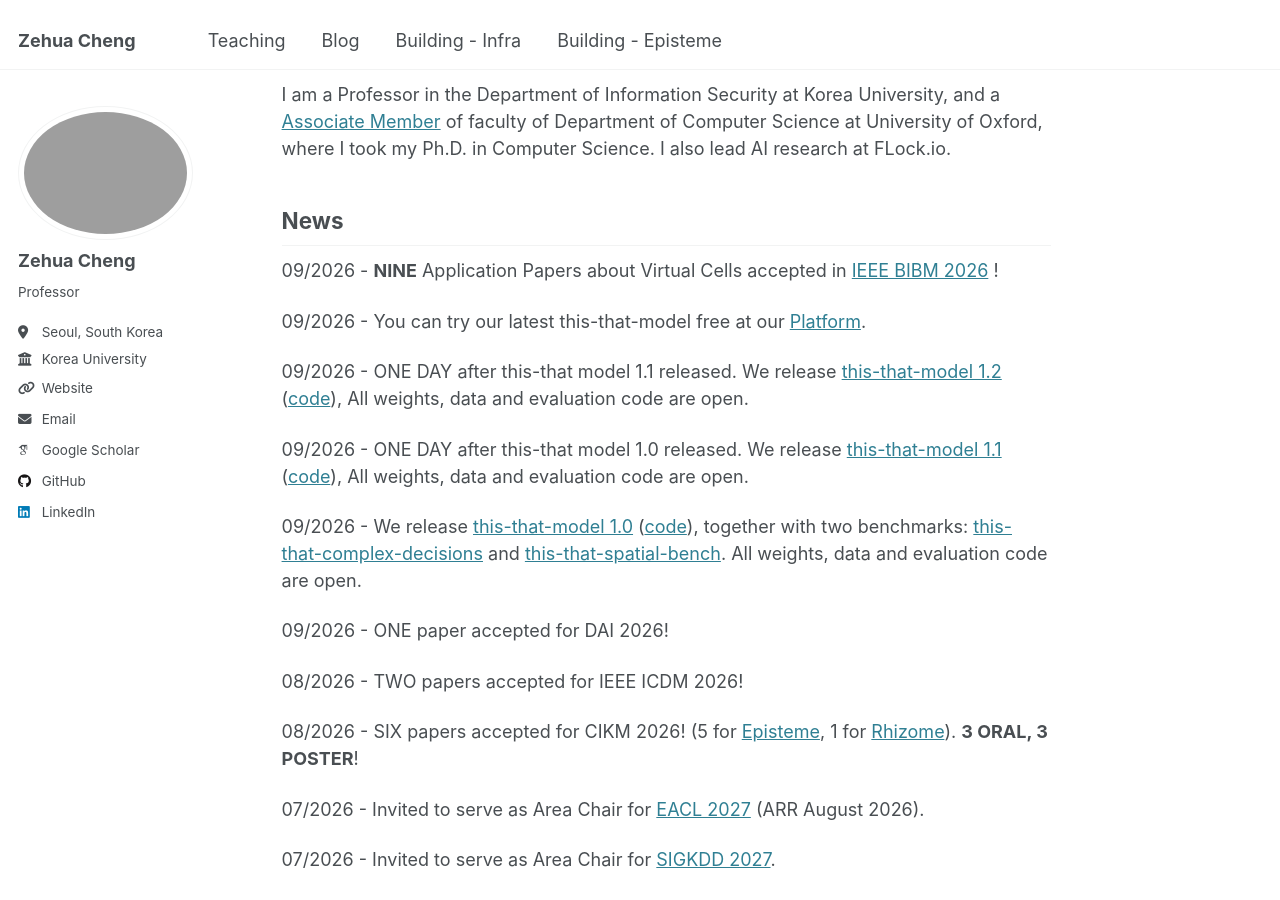
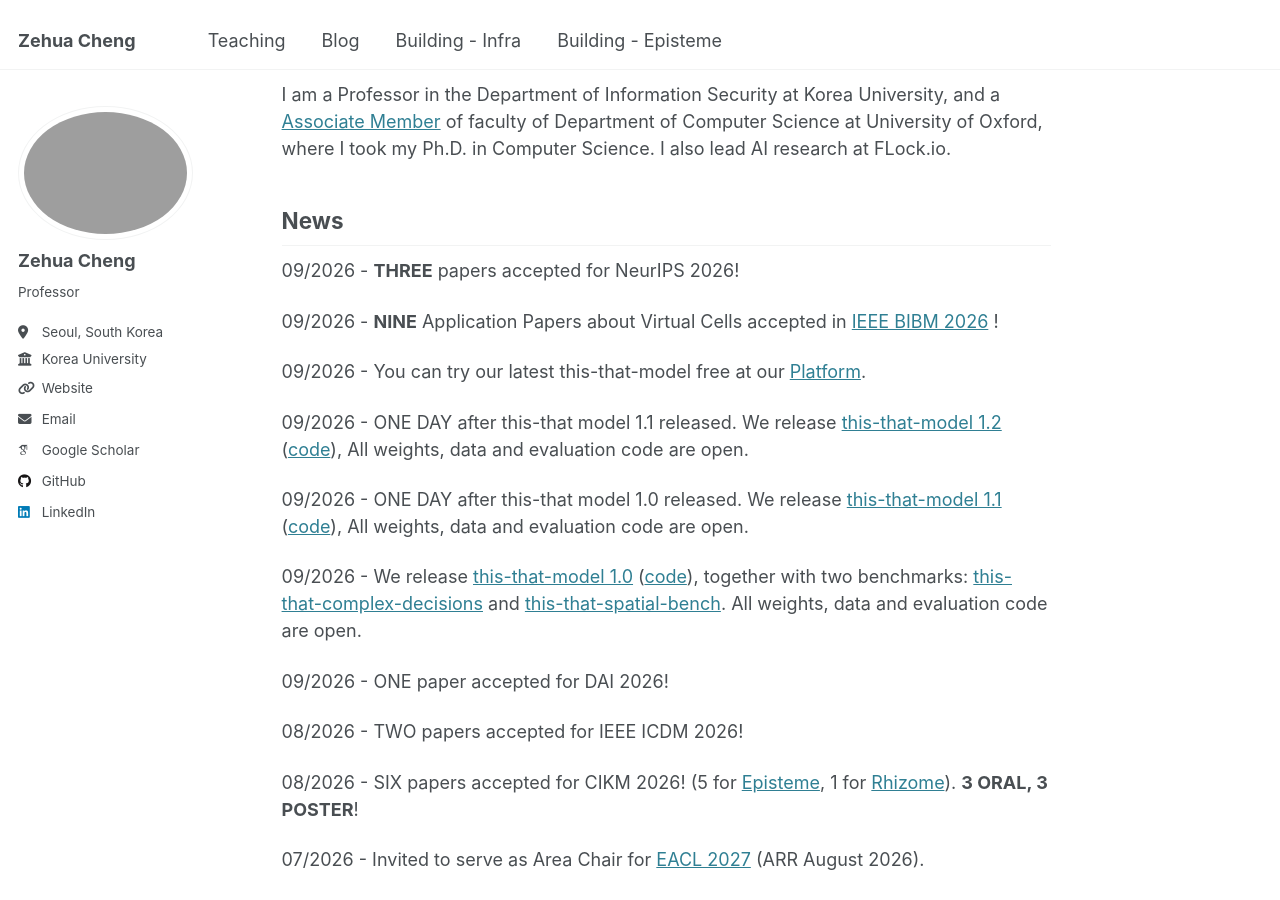
Before and after one commit to limberc/limberc.github.io, a Jekyll site: the page built from _pages/about.md, in a window 1280 px wide and 900 px high, scrolled down 357 px. Built offline with Jekyll 4.4.1, drawn with Linux system fonts in a browser that asks for light colours; some web fonts are replaced.

Commit message:
Update NeurIPS

```diff
--- a/_pages/about.md
+++ b/_pages/about.md
@@ -14,6 +14,8 @@ That splits into two programmes. The [Rhizome](https://limberc.site/infra/) is l
 I am a  Professor in the Department of Information Security at Korea University, and a [Associate Member](https://www.cs.ox.ac.uk/people/zehua.cheng/) of faculty of Department of Computer Science at University of Oxford, where I took my Ph.D. in Computer Science. I also lead AI research at FLock.io.
 
 ## News
+
+09/2026 - **THREE** papers accepted for NeurIPS 2026!
 
 09/2026 - **NINE** Application Papers about Virtual Cells accepted in [IEEE BIBM 2026](https://www3.cs.stonybrook.edu/~bibm2026/) !
 
```
